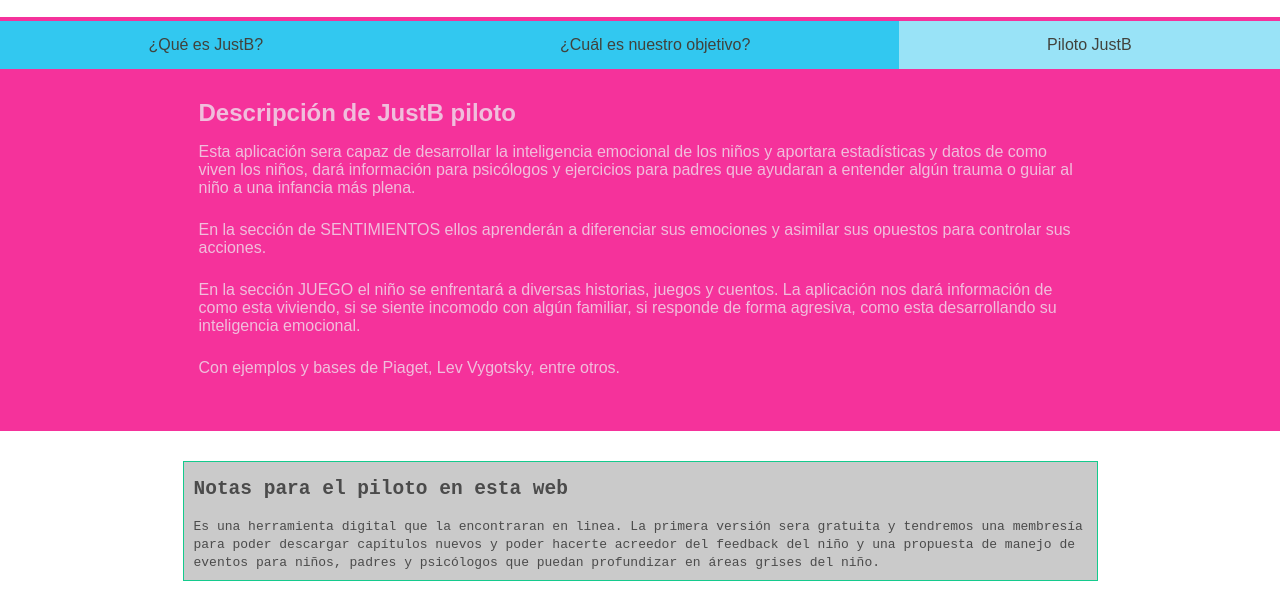
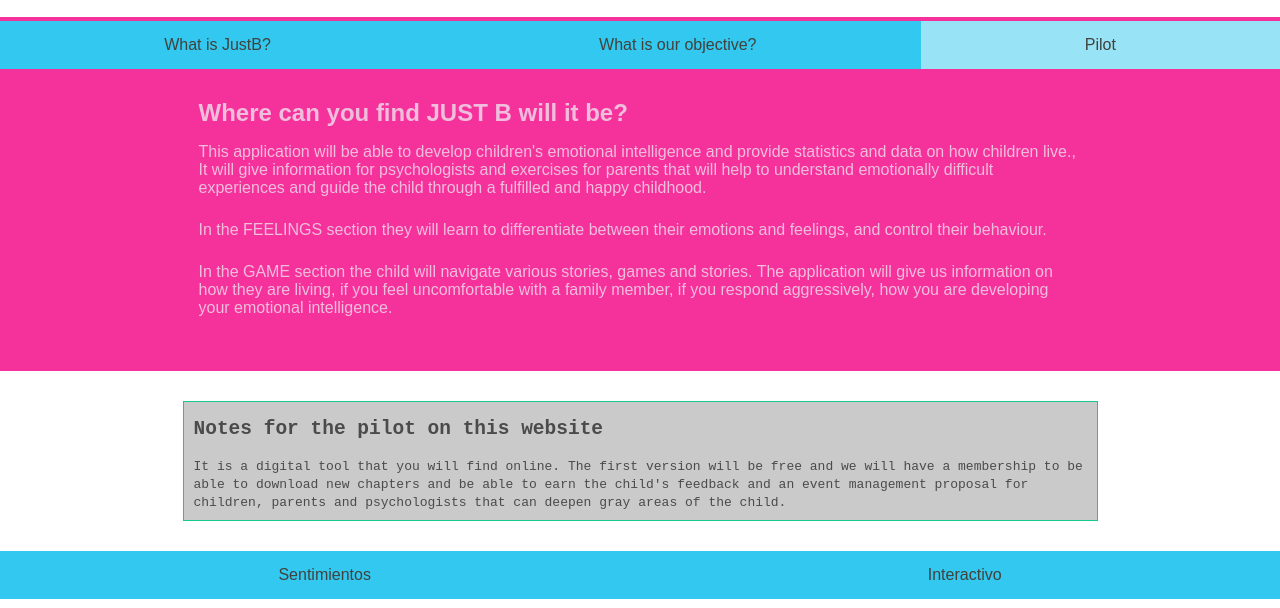
Before and after one commit to ejetzael/justB-dev, a plain HTML site: page piloto.html in a window 1280 px wide. Shown: the part 127-735 px from the top of the page. Drawn offline with Linux system fonts and the light colour scheme.

Commit message:
cambios en pagina pilot

```diff
--- a/piloto.html
+++ b/piloto.html
@@ -26,21 +26,21 @@
     </header>
     <aside class="ed-container full mainmenu-justb">
         <ul class="ed-menu m-horizontal button-bar">
-            <li><a href="index.html">¿Qué es JustB?</a></li>
-            <li><a href="index.html">¿Cuál es nuestro objetivo?</a></li>
-            <li><a href="#" class="active">Piloto JustB</a></li>
+            <li><a href="index.html">What is JustB?</a></li>
+            <li><a href="index.html">What is our objective?</a></li>
+            <li><a href="#" class="active">Pilot</a></li>
         </ul>
     </aside>
     <main class="ed-container full">
         <article class="ed-container full ed-item">
             <section class="ed-item sec-schoolsjustb">
                 <div class="ed-item m-75 s-100 s-block-center">
-                    <h2>Descripción de JustB piloto</h2>
+                    <h2>Where can you find JUST B will it be?
+                    </h2>
                     <div class="">
-                        <p>Esta aplicación sera capaz de desarrollar la inteligencia emocional de los niños y aportara estadísticas y datos de como viven los niños, dará información para psicólogos y ejercicios para padres que ayudaran a entender algún trauma o guiar al niño a una infancia más plena. </p>
-                        <p>En la sección de SENTIMIENTOS ellos aprenderán a diferenciar sus emociones y asimilar sus opuestos para controlar sus acciones. </p>
-                        <p>En la sección JUEGO el niño se enfrentará a diversas historias, juegos y cuentos. La aplicación nos dará información de como esta viviendo, si se siente incomodo con algún familiar, si responde de forma agresiva, como esta desarrollando su inteligencia emocional.</p>
-                        <p>Con ejemplos y bases de Piaget, Lev Vygotsky, entre otros.</p>
+                        <p>This application will be able to develop children's emotional intelligence and provide statistics and data on how children live., It will give information for psychologists and exercises for parents that will help to understand emotionally difficult experiences  and guide the child through a fulfilled and happy childhood.</p>
+                        <p>In the FEELINGS section they will learn to differentiate between their emotions and feelings, and control their behaviour.</p>
+                        <p>In the GAME section the child will navigate various stories, games and stories. The application will give us information on how they  are living, if you feel uncomfortable with a family member, if you respond aggressively, how you are developing your emotional intelligence.</p>
                         <p></p>
                         <p></p>
                     </div>
@@ -51,10 +51,11 @@
         <article class="ed-container full ed-item">
             <section class="ed-item sec-whitejustb">
                 <div class="ed-item m-75 s-100 s-block-center notedev">
-                    <h2><code>Notas para el piloto en esta web</code></h2>
+                    <h2><code>Notes for the pilot on this website</code></h2>
                     <div class="">
-                        <code>Es una herramienta digital que la encontraran en linea. La primera
- versión sera gratuita y tendremos una membresía para poder descargar capítulos nuevos y poder hacerte acreedor del feedback del niño y una propuesta de manejo de eventos para niños, padres y psicólogos que puedan profundizar en áreas grises del niño.</code>
+                        <code>
+                        It is a digital tool that you will find online. The first version will be free and we will have a membership to be able to download new chapters and be able to earn the child's feedback and an event management proposal for children, parents and psychologists that can deepen gray areas of the child.
+                        </code>
                     </div>
                 </div>
             </section>
```
Also changed, not shown: index.html (+1 -1 lines), 1 other file.
